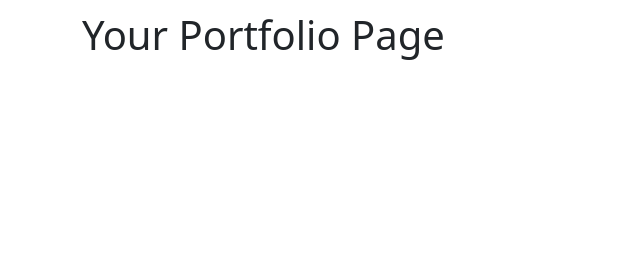
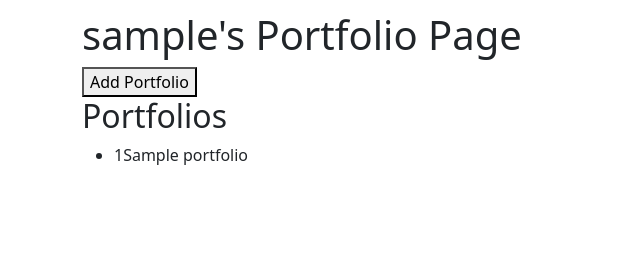
Before and after one commit to rgseltz/finance, a Flask app: page /portfolios in a window 1280 px wide. Shown: the part 43-314 px from the top of the page, without its empty margins (0-640 px from the left). Run offline with Flask 2, Linux system fonts and the light colour scheme; the visitor is signed in with stand-in values (Sample User, id 1); tables that the repository leaves empty hold one stand-in row (values such as "Sample post"); some libraries are stand-ins or nearby versions.

Commit message:
Added Route: /portfolios - POST add new portfolio if user is signed in New form to models.py: AddPortfolioForm() Put form in portfolios.html template

```diff
--- a/app.py
+++ b/app.py
@@ -1,7 +1,7 @@
 # from sys import ps1
 from flask import Flask, render_template, redirect, session, flash
 from flask_debugtoolbar import DebugToolbarExtension
-from models import LoginForm, RegisterForm, connect_db, db, User, bcrypt, Portfolio, Stock, Portfolio_Stock, Transaction, Portfolio_Transaction
+from models import LoginForm, RegisterForm, AddPortfolioForm, connect_db, db, User, bcrypt, Portfolio, Stock, Portfolio_Stock, Transaction, Portfolio_Transaction
 from sqlalchemy.exc import IntegrityError
 # from forms import
 from secret import finance_key
@@ -68,10 +68,10 @@ def log_in_user():
         if user:
             session['user_id'] = user.id
             flash("Welcome back!", "success")
-            redirect('/')
-
-        flash("Incorrect username/password", "danger")
-        return render_template('login.html', form=form)
+            return redirect('/')
+        else:
+            flash("Incorrect username/password", "danger")
+            return render_template('login.html', form=form)
 
     return render_template('login.html', form=form)
 
@@ -95,6 +95,7 @@ def show_homepage():
     return render_template('index.html')
 
 ###########Quote Resources#####################
+# quote route profile resource
 
 
 @app.route('/quote/<ticker>/profile', methods=["GET"])
@@ -111,10 +112,11 @@ def get_stock_profile(ticker):
     json.dumps(response.text)
     return render_template('stock_info.html', stock=stock)
 
+# quote route price resource
+
 
 @app.route('/quote/<ticker>/price', methods=["GET"])
 def get_stock_price(ticker):
-
     url = f'https://financialmodelingprep.com/api/v3/quote/{ticker.upper()}?apikey=9e5ca9243a059ff6320c70bfe3e964d7'
     headers = {'Content-Type': 'applications/json'}
     response = requests.request("GET", url, headers=headers)
@@ -127,7 +129,6 @@ def get_stock_price(ticker):
 
 @app.route('/quote/<ticker>/financials/inc', methods=["GET"])
 def get_stock_income_statement(ticker):
-
     url = f'https://financialmodelingprep.com/api/v3/income-statement/{ticker.upper()}?apikey=9e5ca9243a059ff6320c70bfe3e964d7'
     headers = {'Content-Type': 'applications/json'}
     response = requests.request("GET", url, headers=headers)
@@ -140,7 +141,6 @@ def get_stock_income_statement(ticker):
 
 @app.route('/quote/<ticker>/financials/bal', methods=["GET"])
 def get_stock_balance_sheet(ticker):
-
     url = f'https://financialmodelingprep.com/api/v3/balance-sheet-statement/{ticker.upper()}?apikey=9e5ca9243a059ff6320c70bfe3e964d7'
     headers = {'Content-Type': 'applications/json'}
     response = requests.request("GET", url, headers=headers)
@@ -167,13 +167,33 @@ def get_stock_history(ticker):
     print(data)
     return render_template('quote/stock_info.html', stock=data)
 
+###########Portfolio Resources#####################
+
 
 @app.route('/portfolios', methods=["GET"])
 def show_portfolios():
     if "user_id" not in session:
         flash('Please sign in to access your portfolio', "danger")
-        redirect('/')
-    return render_template('portfolios.html')
+        return redirect('/')
+    else:
+        user = User.query.get(session["user_id"])
+        form = AddPortfolioForm()
+        return render_template('portfolios.html', form=form, user=user)
+
+# make new portfolio
+
+
+@app.route('/portfolios/add', methods=["GET", "POST"])
+def add_portfolio():
+    form = AddPortfolioForm()
+    user = User.query.get(session["user_id"])
+    portfolio_name = form.portfolio_name.data
+    portfolio = Portfolio(portfolio_name=portfolio_name)
+    user.portfolios.append(portfolio)
+    db.session.add(portfolio)
+    db.session.add(user)
+    db.session.commit()
+    return redirect('/portfolios')
 
 
 @app.route('/search', methods=["GET"])
--- a/models.py
+++ b/models.py
@@ -154,3 +154,9 @@ class RegisterForm(ModelForm):
 
     class Meta:
         model = User
+
+
+class AddPortfolioForm(ModelForm):
+    class Meta:
+        model = Portfolio
+        only = ['portfolio_name']
--- a/templates/portfolios.html
+++ b/templates/portfolios.html
@@ -2,5 +2,27 @@
 {% block title %}Finance Page{% endblock %}
 
 {% block content %}
-<h1>Your Portfolio Page</h1>
+<h1>{{user.username}}'s Portfolio Page</h1>
+<div id="add-portfolio">
+    <form action="/portfolios/add" method="POST">
+        {{form.hidden_tag()}}
+        {% for field in form if field.widget.input_type != "hidden" %}
+        <p>{{field.label}}
+            {{field}}
+            {% for err in field.errors %}
+            {{err}}
+            {% endfor %}
+        </p>
+        {% endfor %}
+        <button>Add Portfolio</button>
+</div>
+<div>
+    <h2>Portfolios</h2>
+    <ul>
+        {% for p in user.portfolios %}
+        <li>{{p.id}}{{p.portfolio_name}}</li>
+        {% endfor %}
+    </ul>
+
+    </div>
 {% endblock %}
```
